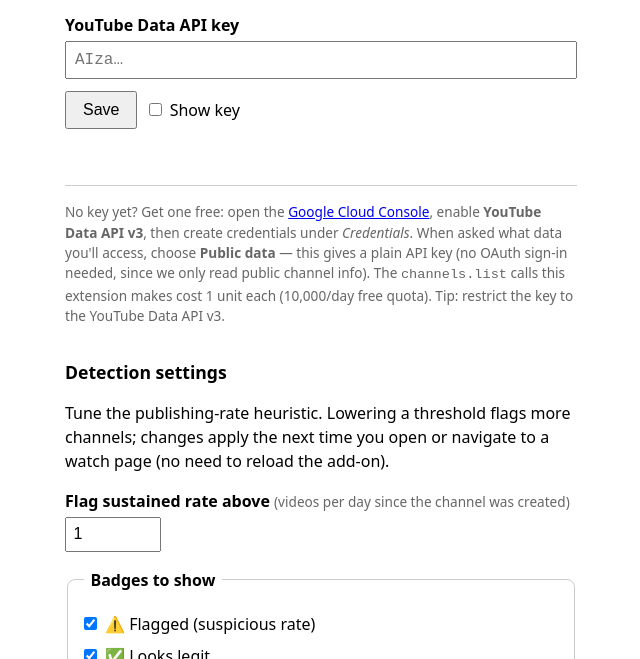
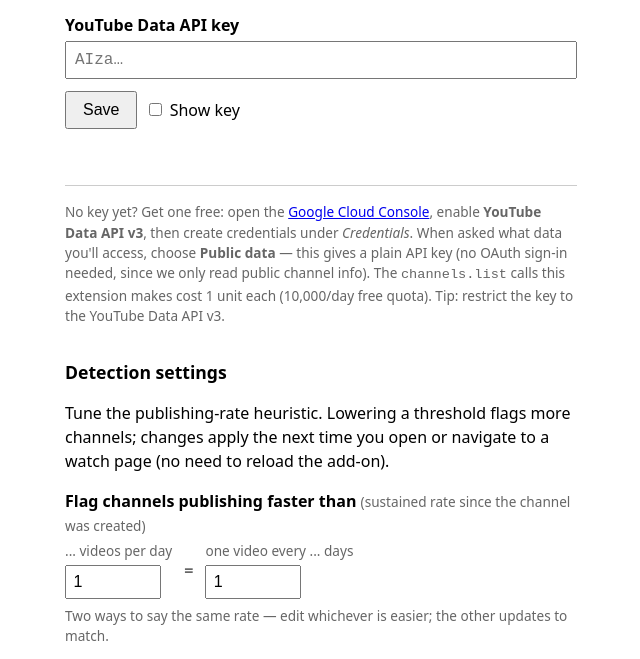
Before and after one commit to decaillet/Channel-Age-Watchdog, a browser extension: page options.html in a window 1280 px wide. Shown: the part 130-789 px from the top of the page, without its empty margins (319-959 px from the left). Drawn offline with Linux system fonts and the light colour scheme.

Commit message:
better labels

```diff
--- a/options.html
+++ b/options.html
@@ -75,6 +75,25 @@
         align-items: center;
         margin-top: 0.75rem;
       }
+      .rate-pair {
+        display: flex;
+        align-items: flex-end;
+        gap: 0.75rem;
+        flex-wrap: wrap;
+      }
+      .rate-input {
+        display: flex;
+        flex-direction: column;
+        gap: 0.2rem;
+      }
+      .rate-input .label-hint {
+        order: -1;
+      }
+      .rate-sep {
+        align-self: center;
+        color: #666;
+        font-weight: 600;
+      }
       button {
         padding: 0.5rem 1rem;
         font-size: 1rem;
@@ -151,11 +170,25 @@
 
     <form id="settingsForm">
       <div class="field">
-        <label for="ratioThreshold">
-          Flag sustained rate above
-          <span class="label-hint">(videos per day since the channel was created)</span>
+        <label>
+          Flag channels publishing faster than
+          <span class="label-hint">(sustained rate since the channel was created)</span>
         </label>
-        <input type="number" id="ratioThreshold" min="0" step="any" />
+        <div class="rate-pair">
+          <div class="rate-input">
+            <span class="label-hint">... videos per day</span>
+            <input type="number" id="ratioThreshold" min="0" step="any" />
+          </div>
+          <span class="rate-sep">=</span>
+          <div class="rate-input">
+            <span class="label-hint">one video every ... days</span>
+            <input type="number" id="daysPerVideo" min="0" step="any" />
+          </div>
+        </div>
+        <p class="label-hint" style="margin-top: 0.4rem">
+          Two ways to say the same rate — edit whichever is easier; the other updates
+          to match.
+        </p>
       </div>
 
       <fieldset>
--- a/options.js
+++ b/options.js
@@ -76,11 +76,30 @@
   showLegit: document.getElementById("showLegit"),
   showNeutral: document.getElementById("showNeutral"),
 };
+const daysPerVideoField = document.getElementById("daysPerVideo");
 const BOOLEAN_FIELDS = ["scanFeed", "showFlagged", "showLegit", "showNeutral"];
+
+// videos/day and days/video are reciprocals of the same rate. We only persist
+// ratioThreshold (videos/day); the days/video field is a UI convenience. Round to
+// drop floating-point noise (e.g. 1/3 -> 0.333333 rather than 0.33333333333) while
+// keeping enough precision that the round-trip stays stable.
+function formatRate(value) {
+  if (!Number.isFinite(value) || value <= 0) return "";
+  return String(parseFloat(value.toPrecision(6)));
+}
+
+// Mirror an edited rate field into its reciprocal. Setting .value programmatically
+// does not fire an "input" event, so the two listeners never feed back into each
+// other. A blank/invalid/non-positive entry just clears the counterpart.
+function syncReciprocal(source, target) {
+  const n = Number(source.value);
+  target.value = source.value.trim() && Number.isFinite(n) && n > 0 ? formatRate(1 / n) : "";
+}
 
 // Populate the form from a settings object (defaults merged with stored values).
 function fillSettingsForm(settings) {
-  fields.ratioThreshold.value = settings.ratioThreshold;
+  fields.ratioThreshold.value = formatRate(settings.ratioThreshold);
+  daysPerVideoField.value = formatRate(1 / settings.ratioThreshold);
   for (const key of BOOLEAN_FIELDS) fields[key].checked = settings[key];
 }
 
@@ -123,6 +142,13 @@
   }
 }
 
+fields.ratioThreshold.addEventListener("input", () =>
+  syncReciprocal(fields.ratioThreshold, daysPerVideoField)
+);
+daysPerVideoField.addEventListener("input", () =>
+  syncReciprocal(daysPerVideoField, fields.ratioThreshold)
+);
+
 settingsForm.addEventListener("submit", saveSettings);
 document.getElementById("reset").addEventListener("click", resetSettings);
 loadSettings();
```
